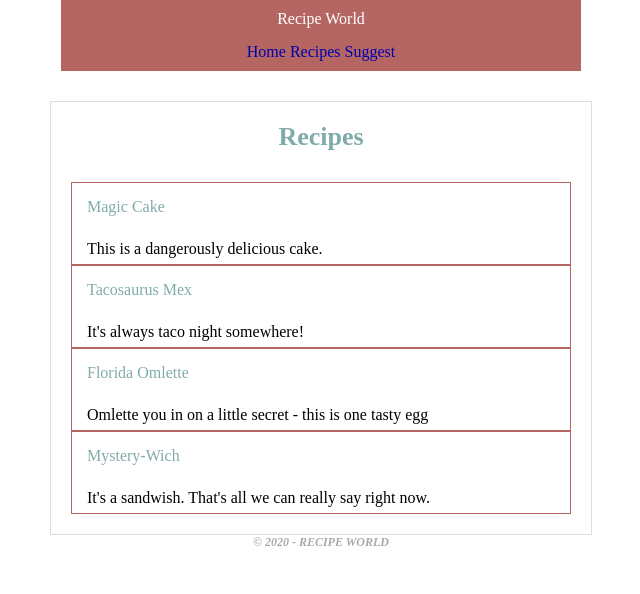
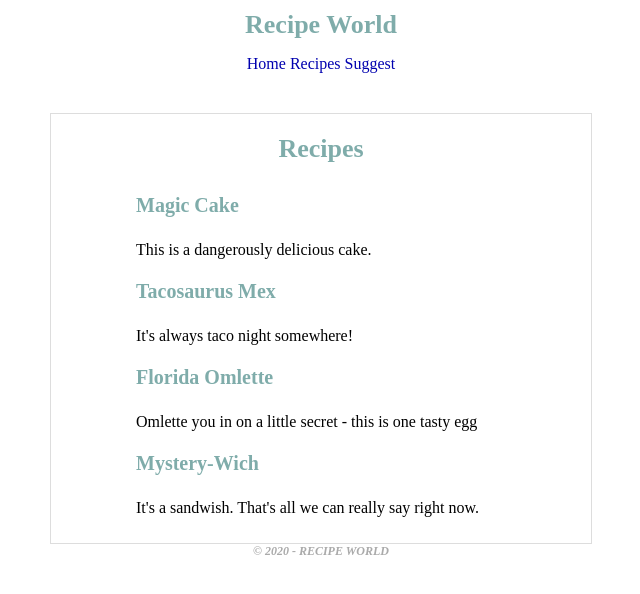
Before and after one commit to mateusz-piotrowski/recipe-world, a plain HTML site: page recipes.html in a window 1280 px wide. Shown: the whole page, without its empty margins (319-959 px from the left). Drawn offline with Linux system fonts and the light colour scheme.

Commit message:
CSS: The Box Model

```diff
--- a/style.css
+++ b/style.css
@@ -18,7 +18,7 @@ h1 {
   padding: 0;
   border: 0;
   margin: 0;
-	color: #ffffff;
+	color: #7facaa;
 	margin: 0 0 15px 0;
 	text-align: center;
   font-size: 100%;
@@ -110,11 +110,15 @@ textarea {
 .header {
   width: 500px;
 	padding: 10px 10px 10px 10px;
-	background-color: #b56663;
+	background-color: #ffffff;
 	margin: 0 auto 0 auto;
 }
 .header a {
 	color: #ffffff;
+}
+.header h1 {
+  font-size: 26px;
+  font-weight: bold;
 }
 .main-content {
 	width: 500px;
@@ -124,6 +128,12 @@ textarea {
 }
 .main-content p {
   line-height: 30px;
+}
+.main-content ol {
+  padding: 0 0 0 50px;
+}
+.main-content ul {
+  padding: 0 0 0 50px;
 }
 .nav {
 	text-align: center;
@@ -143,11 +153,13 @@ textarea {
 	margin: 30px auto 0 auto;
 }
 .recipes li {
-  border: 1px solid #b56663;
+  border: 0px solid #b56663;
   padding-left: 15px;
 }
 .recipes h3 {
   border-bottom: 0;
+  font-size: 20px;
+  font-weight: bold;
 }
 .recipes a {
   color: #7facaa;
```
Also changed, not shown: legal.html (+16 -5 lines).
